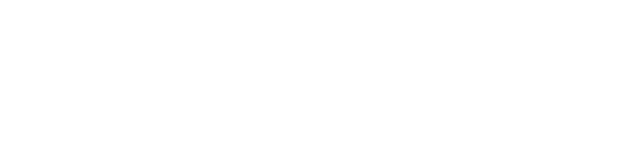
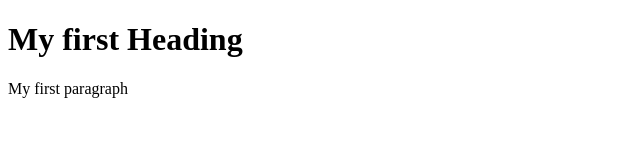
Before and after one commit to shirohorizon/learnIT, a plain HTML site: page LearnFontEnd/learnHTML/index.html in a window 1280 px wide. Shown: the whole page, without its empty margins (0-640 px from the left). Drawn offline with Linux system fonts and the light colour scheme.

Commit message:
my first html

```diff
--- a/LearnFontEnd/learnHTML/index.html
+++ b/LearnFontEnd/learnHTML/index.html
@@ -1,7 +1,28 @@
+<!--
+    -HTML là viết tắt của Hyper Text Markup language
+    -HTML là ngôn ngữ đánh dấu tiêu chuẩn để tạo ra các trang web
+    -HTML mô tả cấu trúc của 1 trang web
+    -HTML bao gồm các phần tử/ Element
+    -HTML Element chỉ cho trình duyệt cách hiển thị nội dung
+    -HTML Element gắn các nhãn cho nội dung như "đây là tiêu đề", "đây là đoạn văn bản", "đây là link liên kết"...
+ -->
+
+<!-- HTML document/ tài liệu HTML -->
+<!-- ALL HTML document must start with a document type declaration:/
+    tất cả tài liệu HTML phải bắt đầu bằng khai báo loại tài liệu -->
+
 <!DOCTYPE html>
+<!-- <!DOCTYPE html> là kiểu khai báo cho HTML5 /
+     chỉ khai báo 1 lần ở trên cùng tài liệu /
+     giúp trình duyệt hiển thị chính xác hơn /
+     không phân biệt hoa thường-->
+
+<!-- start -->
 <html lang="en">
+<!-- tài liệu html bắt đầu bằng thẻ <html> và kết thúc bằng thẻ </html> -->
 
 <head>
+    <!-- head element là vùng chứa cho các element : meta, title, style, link, script, base -->
     <meta charset="UTF-8">
     <meta http-equiv="X-UA-Compatible" content="IE=edge">
     <meta name="viewport" content="width=device-width, initial-scale=1.0">
@@ -9,7 +30,10 @@
 </head>
 
 <body>
-
+    <!-- phần hiển thị của tài liệu nằm trong body element  -->
+    <h1>My first Heading</h1>
+    <p>My first paragraph</p>
 </body>
 
 </html>
+<!-- end -->
```
